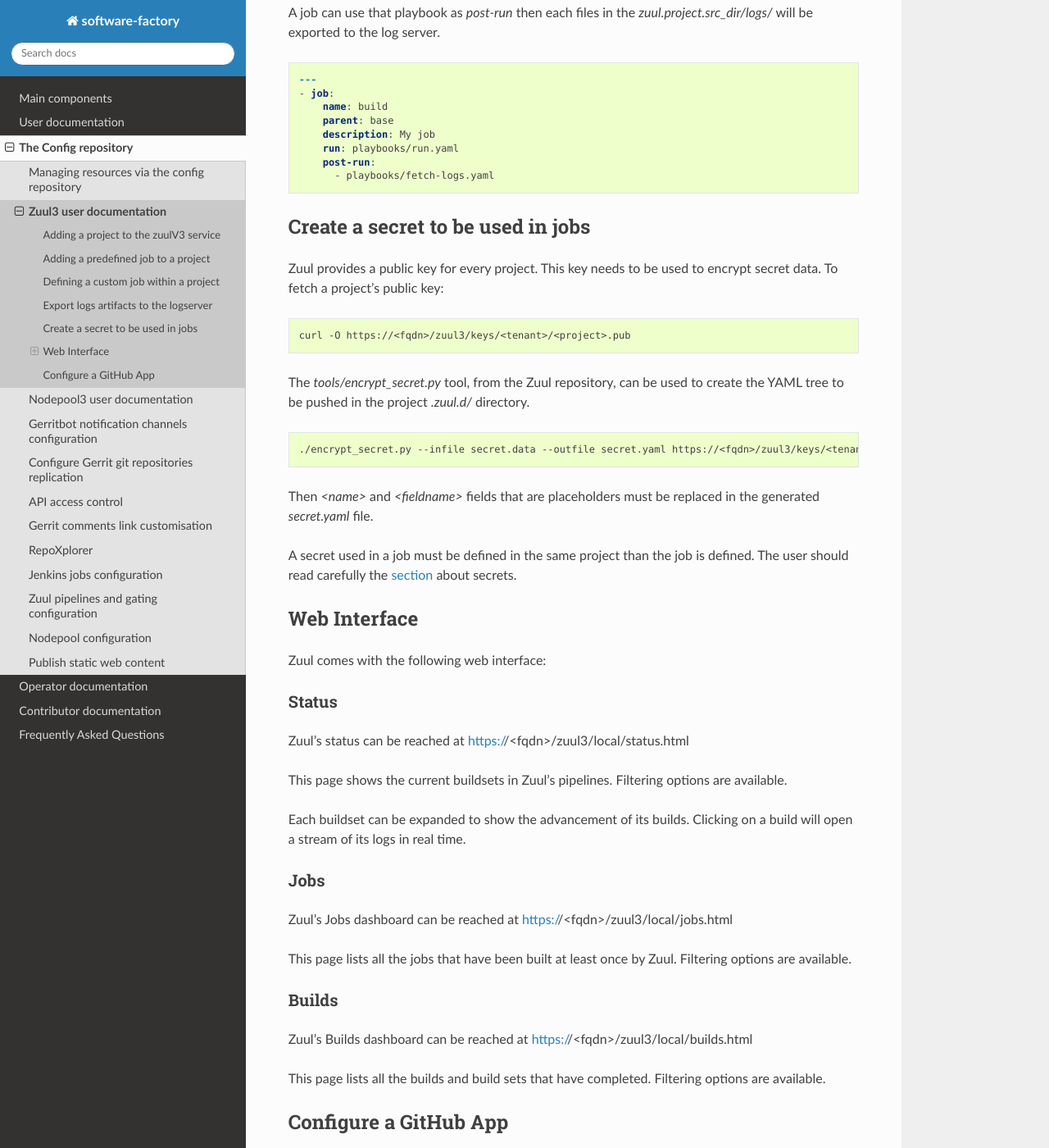
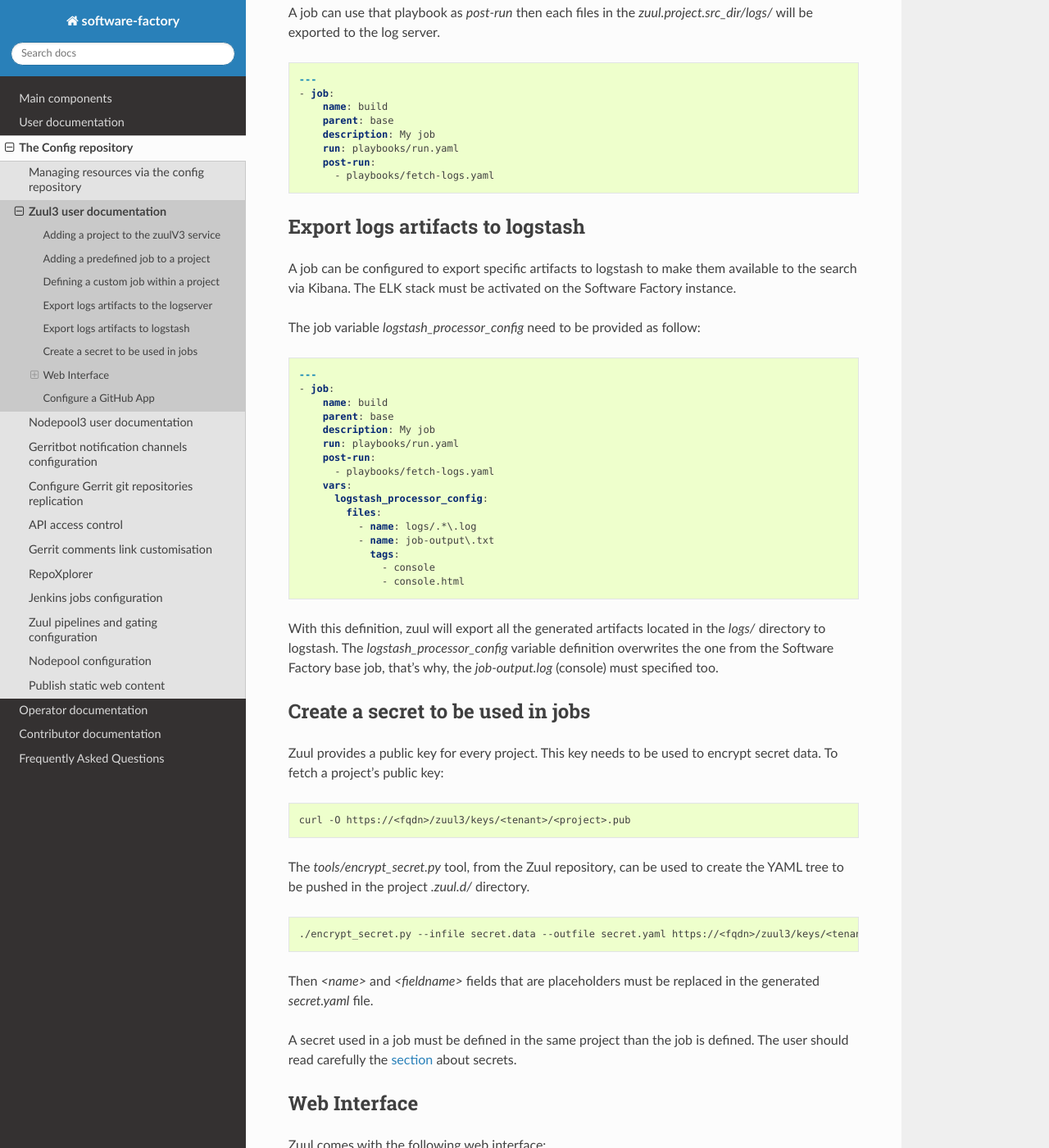
Before and after one commit to softwarefactory-project/sf-docs, a Sphinx documentation site: the page built from docs/project_config/zuul3_user.rst, in a window 1280 px wide and 1400 px high, scrolled down 4068 px. Shown: the whole window at 82% size. Built offline with Sphinx 7.4.7 and the Read the Docs theme 2.0.0, drawn with Linux system fonts in a browser that asks for light colours.

Commit message:
Add elk admin doc + logstash export doc
Change-Id: Iba9e7d67dc99a5b6fe3260bbb3143d6eb915607a

```diff
--- a/docs/operator/management.rst
+++ b/docs/operator/management.rst
@@ -14,6 +14,7 @@
    gerrit_replication_operator
    resources_operator
    repoxplorer
+   elk_operator
    access_control
    metrics_operator
    upgrade
--- a/docs/project_config/zuul3_user.rst
+++ b/docs/project_config/zuul3_user.rst
@@ -190,6 +190,7 @@
 
 .. _`Predefined variables available in jobs`: https://docs.openstack.org/infra/zuul/feature/zuulv3/user/jobs.html#variables
 
+
 .. _zuul3-artifacts-export:
 
 Export logs artifacts to the logserver
@@ -237,6 +238,42 @@
       post-run:
         - playbooks/fetch-logs.yaml
 
+
+.. _zuul3-artifacts-export-logstash:
+
+Export logs artifacts to logstash
+---------------------------------
+
+A job can be configured to export specific artifacts
+to logstash to make them available to the search via Kibana.
+The ELK stack must be activated on the Software Factory instance.
+
+The job variable *logstash_processor_config* need to be provided
+as follow:
+
+.. code-block:: yaml
+
+  ---
+  - job:
+      name: build
+      parent: base
+      description: My job
+      run: playbooks/run.yaml
+      post-run:
+        - playbooks/fetch-logs.yaml
+      vars:
+        logstash_processor_config:
+          files:
+            - name: logs/.*\.log
+            - name: job-output\.txt
+              tags:
+                - console
+                - console.html
+
+With this definition, zuul will export all the generated artifacts
+located in the *logs/* directory to logstash. The *logstash_processor_config*
+variable definition overwrites the one from the Software Factory base job,
+that's why, the *job-output.log* (console) must specified too.
 
 Create a secret to be used in jobs
 ----------------------------------
```
Also changed, not shown: docs/operator/elk_operator.rst (added, +37 -0 lines).
